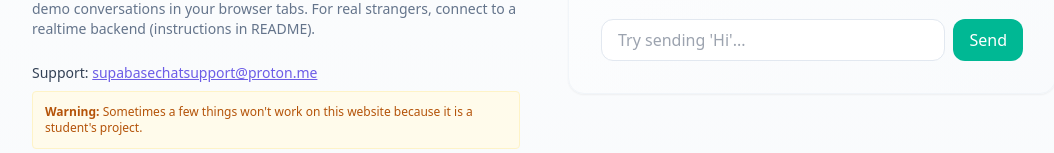
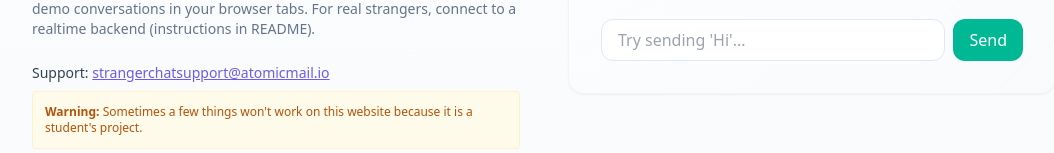
Before and after one commit to aarohi0908/supabasechat, a Next.js app: page / in a window 1280 px wide. Shown: the part 531-684 px from the top of the page, without its empty margins (96-1150 px from the left). Built offline with nearby package versions, Linux system fonts and the light colour scheme.

Commit message:
chore: update support email to strangerchatsupport@atomicmail.io

```diff
--- a/pages/index.tsx
+++ b/pages/index.tsx
@@ -48,8 +48,8 @@ export default function Home() {
             <div className="mt-4 text-sm">
               <div className="text-slate-700">
                 Support:{" "}
-                <a href="mailto:supabasechatsupport@proton.me" className="text-primary underline">
-                  supabasechatsupport@proton.me
+                <a href="mailto:strangerchatsupport@atomicmail.io" className="text-primary underline">
+                  strangerchatsupport@atomicmail.io
                 </a>
               </div>
 
```
